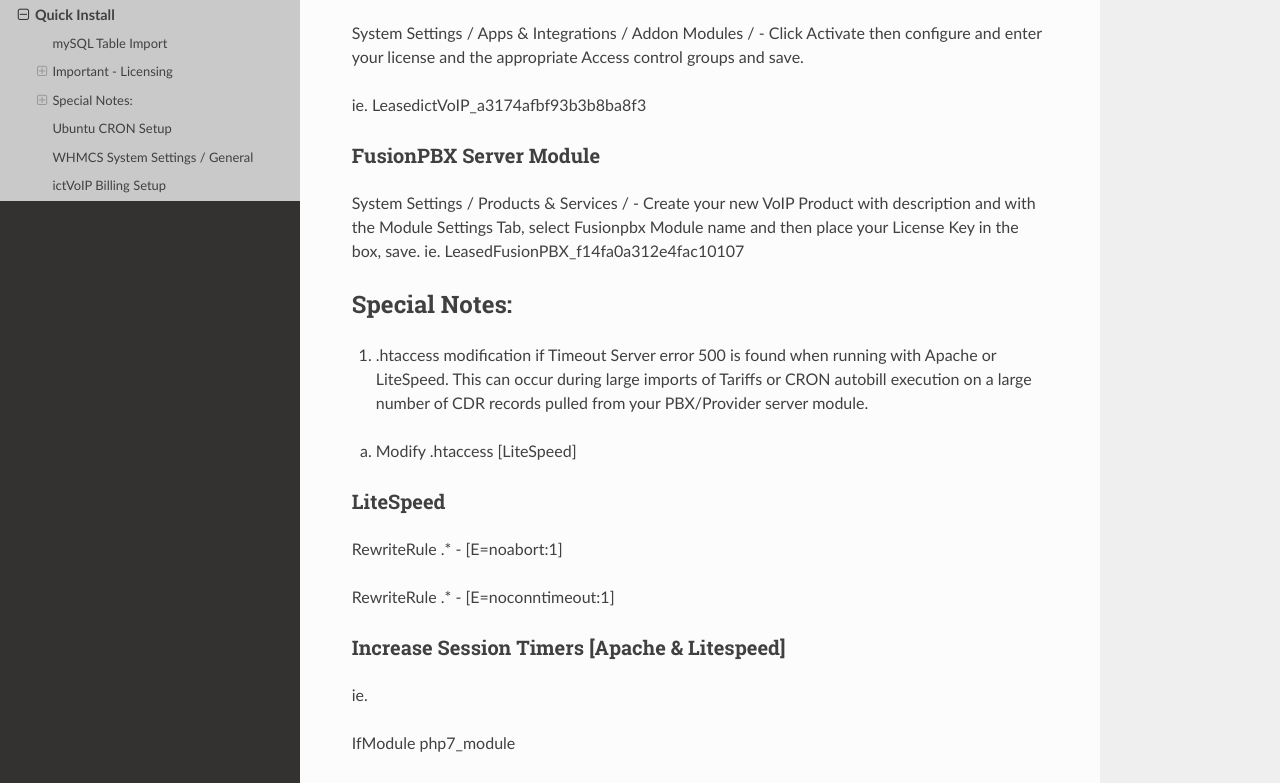
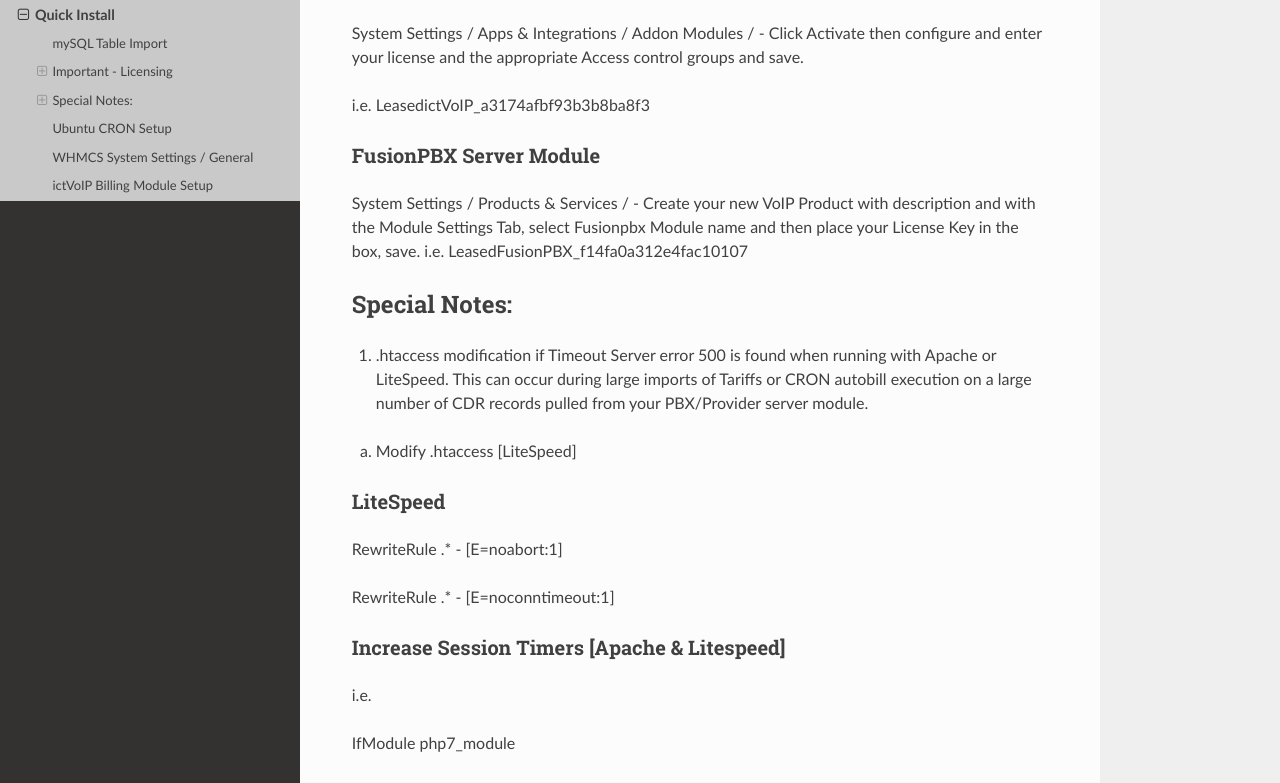
Before and after one commit to ictvoip/ictvoip-docs, a Sphinx documentation site: the page built from docs/source/getting_started/quick_install.rst, in a window 1280 px wide and 1400 px high, scrolled down 894 px. Shown: the part 162-945 px from the top of the window. Built offline with Sphinx 7.4.7 and the Read the Docs theme 2.0.0, drawn with Linux system fonts in a browser that asks for light colours; pages that are not in the unit, such as notebooks, are missing from menus; some of the changed text lies outside the part shown.

Commit message:
Update quick_install.rst

```diff
--- a/docs/source/getting_started/quick_install.rst
+++ b/docs/source/getting_started/quick_install.rst
@@ -42,13 +42,13 @@ ictVoIP Billing Addon
 System Settings / Apps & Integrations / Addon Modules /
 - Click Activate then configure and enter your license and the appropriate Access control groups and save.
 
-ie. LeasedictVoIP_a3174afbf93b3b8ba8f3
+i.e. LeasedictVoIP_a3174afbf93b3b8ba8f3
 
 FusionPBX Server Module
 -----------------------
 System Settings / Products & Services /
 - Create your new VoIP Product with description and with the Module Settings Tab, select Fusionpbx Module name and then place your License Key in the box, save.
-ie. LeasedFusionPBX_f14fa0a312e4fac10107
+i.e. LeasedFusionPBX_f14fa0a312e4fac10107
 
 
 Special Notes:
@@ -67,7 +67,7 @@ RewriteRule .* - [E=noconntimeout:1]
 Increase Session Timers [Apache & Litespeed]
 ---------------------------------------------
 
-ie.
+i.e.
 
 IfModule php7_module
 
@@ -138,13 +138,13 @@ https://support.cpanel.net/hc/en-us/articles/6717639153943-Ubuntu-Jailed-Shell-u
 
 
 WHMCS System Settings / General
-===============================
+================================
 
 Change your WHMCS System URL to HTTPS
 
 
-ictVoIP Billing Setup
-=====================
+ictVoIP Billing Module Setup
+=============================
 
 1) Create new Provider/PBX (i.e Telnyx - FusionPBX)  (you would require a server module for your PBX or provider)
 2) Import and map your Tariff CSV from your provider
```
